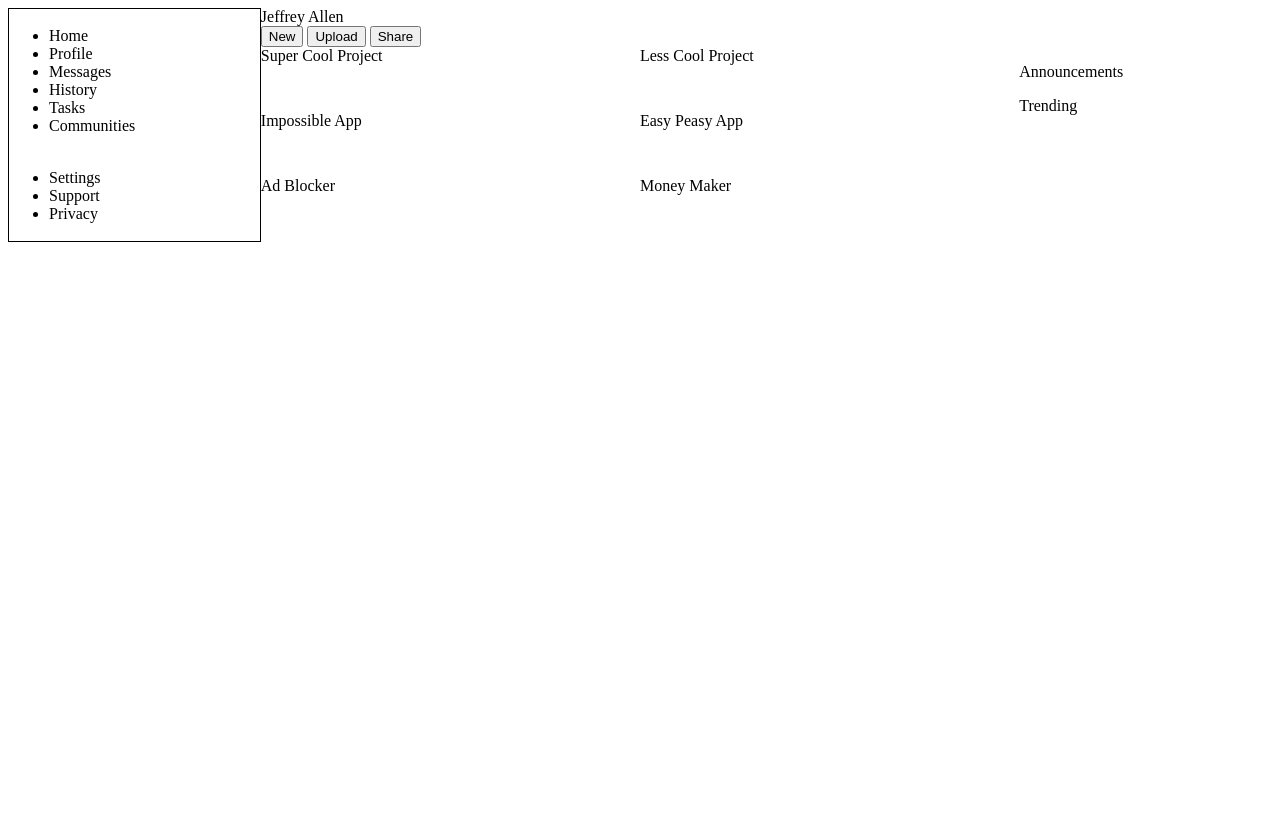
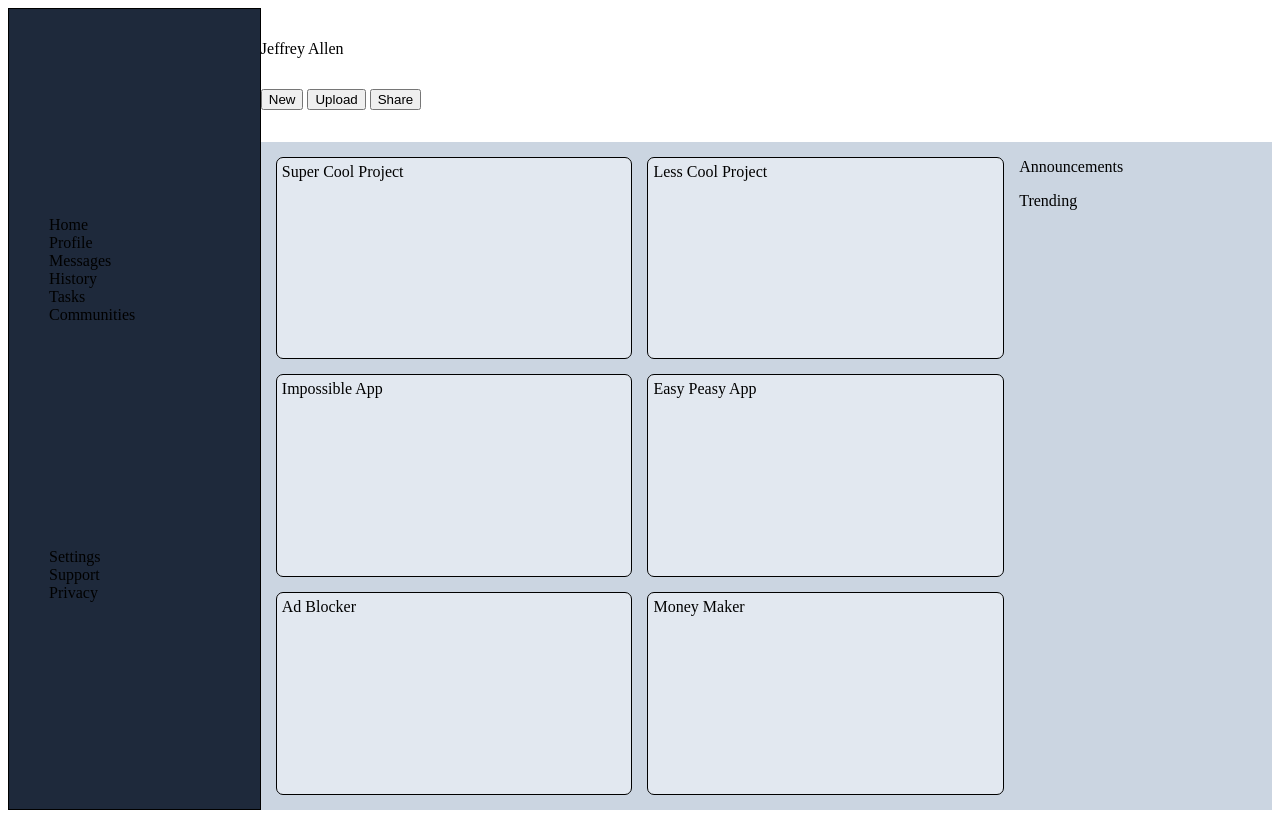
Before and after one commit to jrallen724/admin-dashboard, a plain HTML site: page index.html in a window 1280 px wide. Drawn offline with Linux system fonts and the light colour scheme.

Commit message:
updates to background colors

```diff
--- a/styles.css
+++ b/styles.css
@@ -10,12 +10,15 @@
 }
 
 .sidebar {
+    background-color: #1e293b;
     display: grid;
     grid-row: 1 / 3;
     border: 1px solid black;
+    height: 100vh;
 }
 
 .content-container {
+    background-color: #cbd5e1;
     display: grid;
     grid-template-columns: 3fr 1fr;
 }
@@ -24,4 +27,17 @@
     display: grid;
     grid-template-columns: 1fr 1fr;
     grid-template-rows: repeat(3, 1fr);
+    gap: 15px;
+    padding: 15px;
 }
+
+.card {
+    background-color: #e2e8f0;
+    border: 1px solid black;
+    border-radius: 7px;
+    padding: 5px;
+}
+
+ul {
+    list-style-type: none;
+}
```
